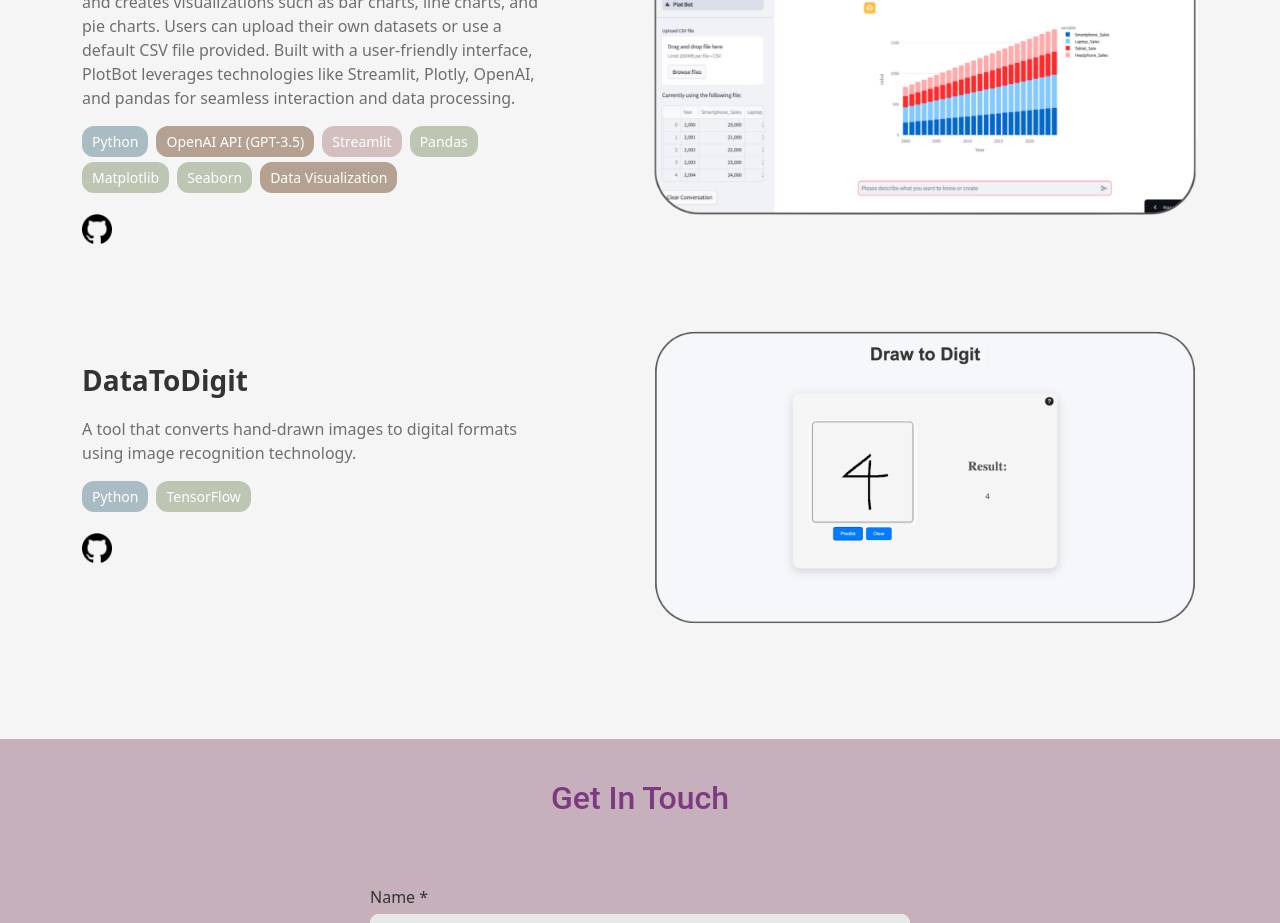
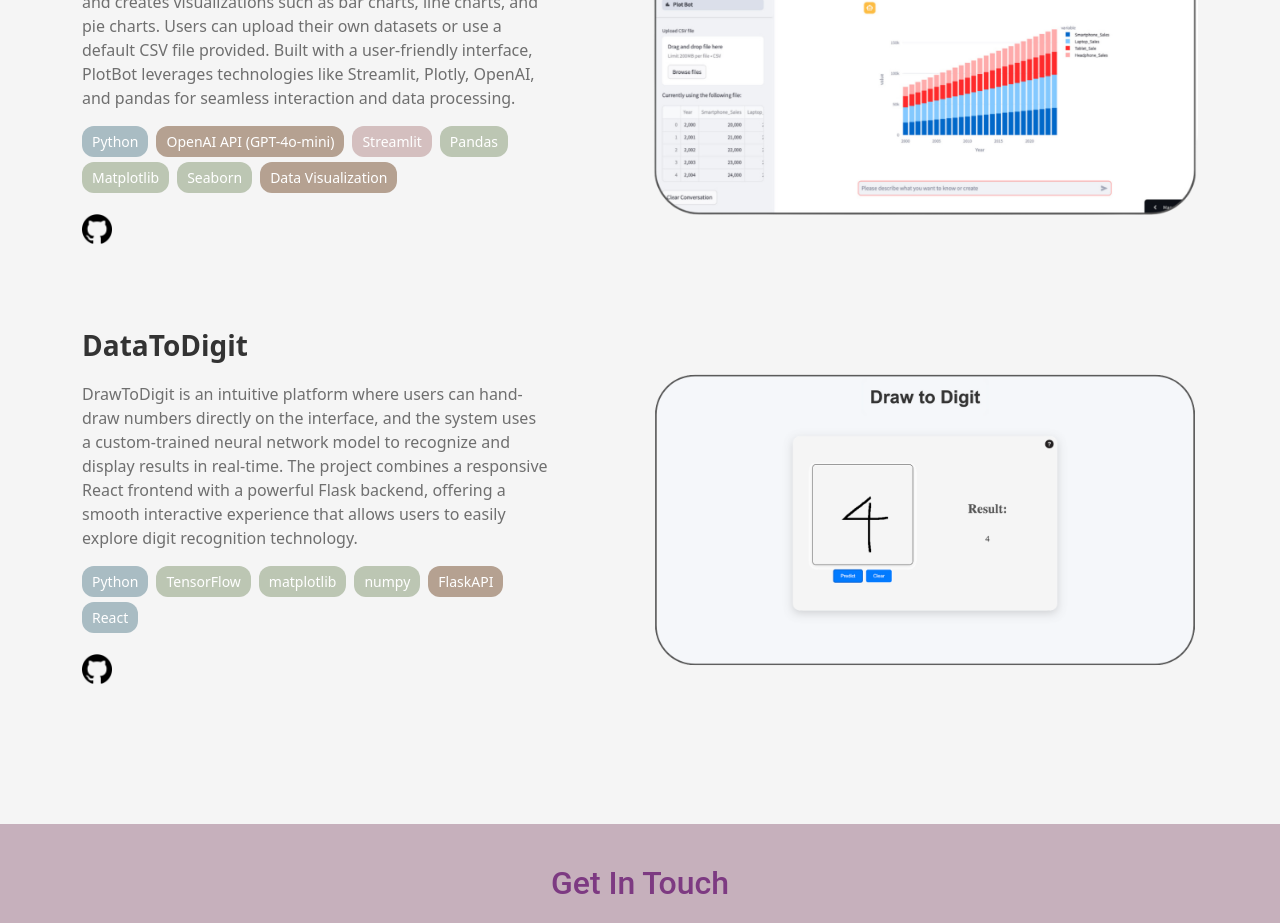
Before and after one commit to Panda-ZoeyCheng/zoey-portfolio, a React (Create React App) app: page / in a window 1280 px wide. Shown: the part 1920-2843 px from the top of the page. Built offline with nearby package versions, Linux system fonts and the light colour scheme; no server answers.

Commit message:
Complete des of project 'DrawToDigit'

```diff
--- a/src/components-temp/Projects.js
+++ b/src/components-temp/Projects.js
@@ -85,7 +85,7 @@ export const Projects = () => {
         "PlotBot is designed to help users easily generate interactive plots by simply uploading a CSV file and describing the desired chart type in natural language. It analyzes the data and creates visualizations such as bar charts, line charts, and pie charts. Users can upload their own datasets or use a default CSV file provided. Built with a user-friendly interface, PlotBot leverages technologies like Streamlit, Plotly, OpenAI, and pandas for seamless interaction and data processing.",
       technologies: [
         { name: "Python", category: "language" },
-        { name: "OpenAI API (GPT-3.5)", category: "other" },
+        { name: "OpenAI API (GPT-4o-mini)", category: "other" },
         { name: "Streamlit", category: "software-dev" },
         { name: "Pandas", category: "data-engineering" },
         { name: "Matplotlib", category: "data-engineering" },
@@ -101,10 +101,14 @@ export const Projects = () => {
     {
       title: "DataToDigit",
       description:
-        "A tool that converts hand-drawn images to digital formats using image recognition technology.",
+        "DrawToDigit is an intuitive platform where users can hand-draw numbers directly on the interface, and the system uses a custom-trained neural network model to recognize and display results in real-time. The project combines a responsive React frontend with a powerful Flask backend, offering a smooth interactive experience that allows users to easily explore digit recognition technology.",
       technologies: [
         { name: "Python", category: "language" },
         { name: "TensorFlow", category: "data-engineering" },
+        { name: "matplotlib", category: "data-engineering" },
+        { name: "numpy", category: "data-engineering" },
+        { name: "FlaskAPI", category: "other" },
+        { name: "React", category: "language" },
       ],
       imgUrlWhite: drawtodigit,
       gitHubUrl: "https://github.com/Panda-ZoeyCheng/DrawToDigit",
```
